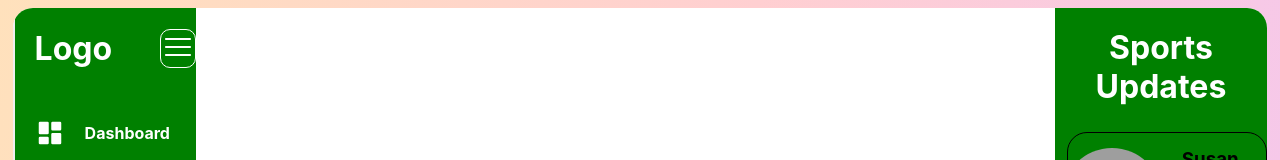
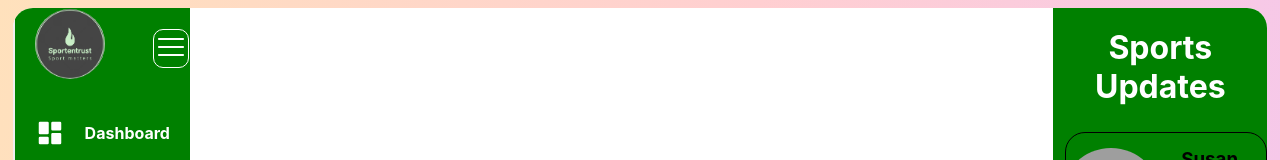
Before and after one commit to Taofeeq001/Blog-App, a React (Create React App) app: page /news in a window 1280 px wide. Shown: the top 160 px of the page. Built offline with nearby package versions, Linux system fonts and the light colour scheme; grey boxes are pictures that could not be loaded.

Commit message:
updating logo in Dashboard

```diff
--- a/src/Components/Dashboard/Dash/Aside.css
+++ b/src/Components/Dashboard/Dash/Aside.css
@@ -10,6 +10,11 @@ nav{
     background-color: green;
     display: flex;
     justify-content: space-between;
+}
+.logo img{
+    width: 70px;
+    height: 70px;
+    border-radius: 50%;
 }
 
 .destop-navdash{
--- a/src/Components/Dashboard/Dash/Aside.jsx
+++ b/src/Components/Dashboard/Dash/Aside.jsx
@@ -7,6 +7,7 @@ import {MdSportsScore, MdOutlineForum} from 'react-icons/md';
 import {BiLogOutCircle} from 'react-icons/bi';
 import {IoMdSettings} from 'react-icons/io';
 import {FiX} from 'react-icons/fi';
+import logo from '../../../Images/Sport.png'
 
 
 const Aside=()=>{
@@ -25,7 +26,9 @@ const Aside=()=>{
         <nav className={click? "nav-sub":'nav'}>
             <div className="destop-navdash">
                 <div className="asid-top">
-                    <a href="" className={click? "log":"logo"}>Logo</a>
+                    <a href="" className={click? "log":"logo"}>
+                        <img src={logo} alt="" />
+                    </a>
                     <button onClick={buttonClick} className="aside-btn">
                         {click? <FiX className="toggle"/>:<RxHamburgerMenu className="toggle"/>}
                     </button>
```
